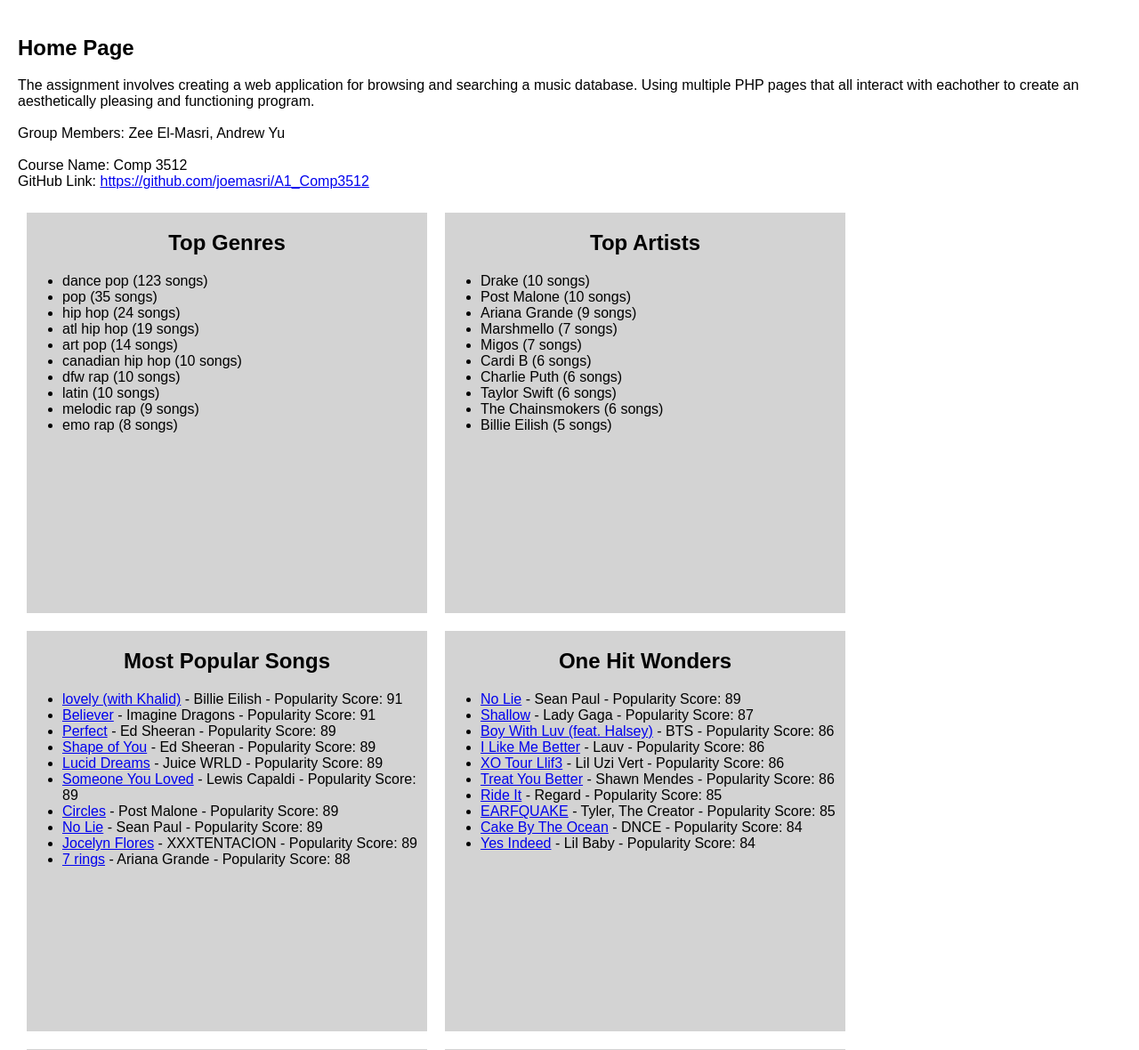
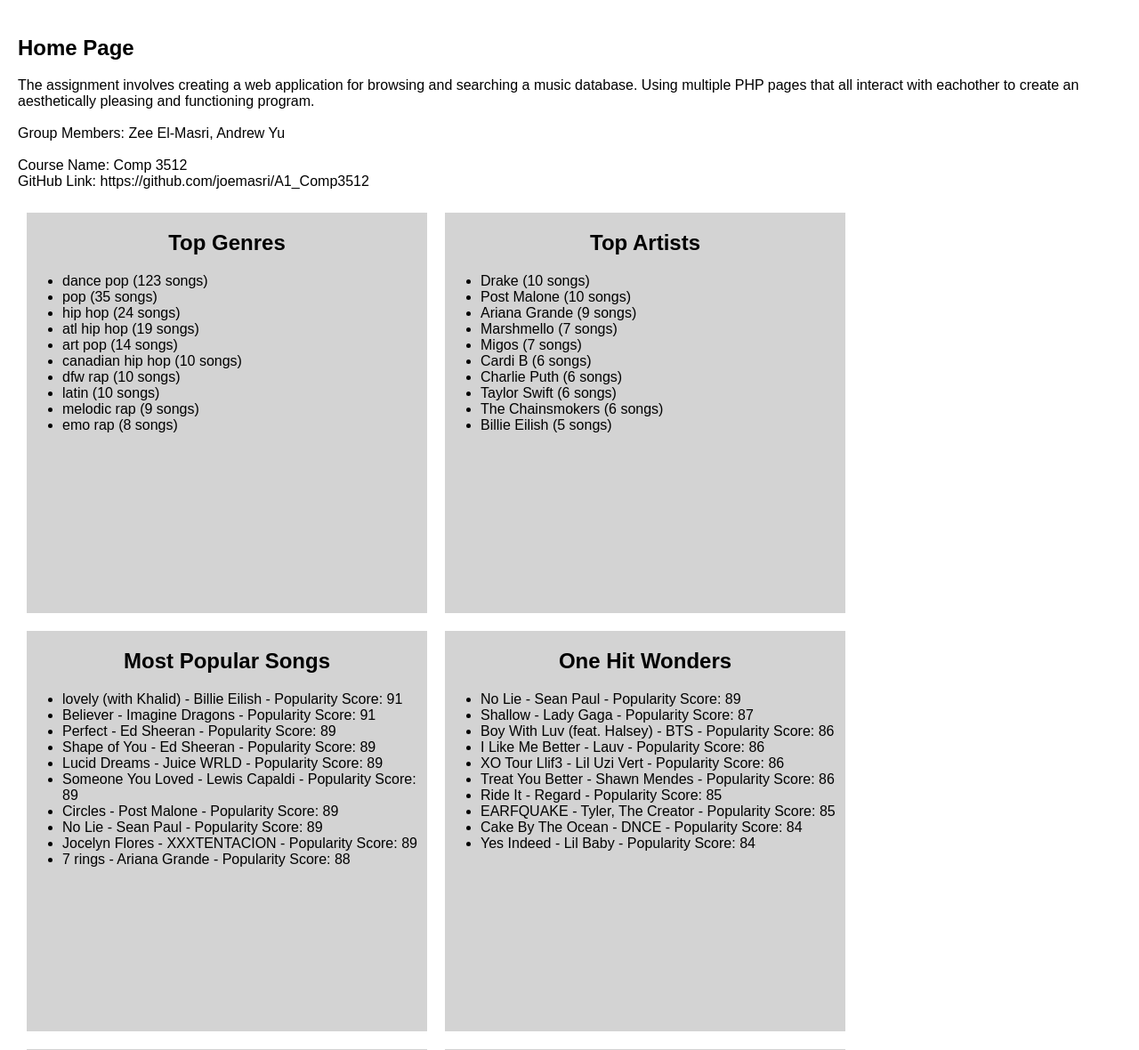
Before and after one commit to joemasri/A1_Comp3512, a PHP site: page /Home.php in a window 1280 px wide. Shown: the part 195-1375 px from the top of the page at 89% size. Run offline with PHP 8.4, Linux system fonts and the light colour scheme; data comes from the database, SQL or seed files in the repository.

Commit message:
Made visual changes to hyperlink text CSS

```diff
--- a/HomeStyles.css
+++ b/HomeStyles.css
@@ -104,3 +104,9 @@
 .box:nth-child(4n+3) {
     clear: both;
 }
+
+/* Style for hyperlinks */
+a {
+    color: black;
+    text-decoration: none;
+}
```
